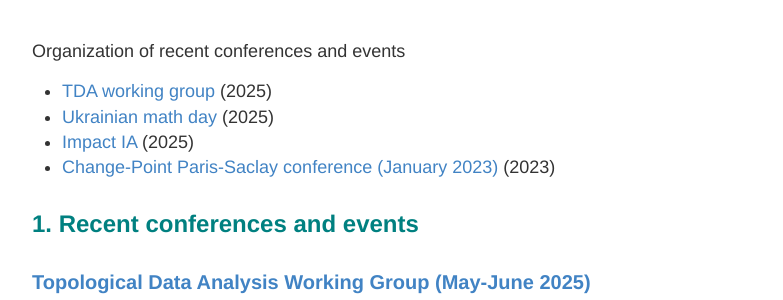
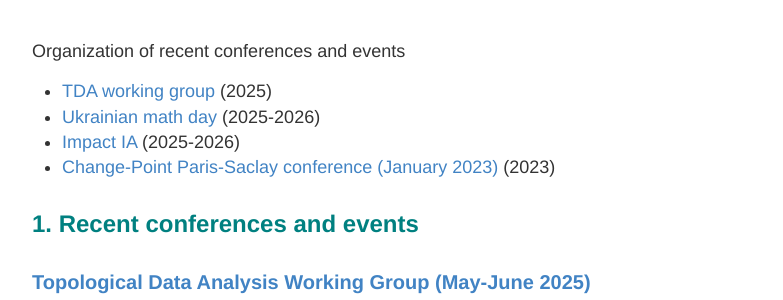
Before and after one commit to vincentrunge/vincentrunge.github.io, a Jekyll site: the page built from About.md, in a window 1280 px wide and 900 px high. Shown: the part 165-465 px from the top of the window, without its empty margins (248-1031 px from the left). Built offline with Jekyll 4.4.1, drawn with Linux system fonts in a browser that asks for light colours.

Commit message:
Update About.md

```diff
--- a/About.md
+++ b/About.md
@@ -7,8 +7,8 @@ permalink: /About/
 Organization of recent conferences and events
 
 - [TDA working group](#tda) (2025)
-- [Ukrainian math day](#ukraine) (2025)
-- [Impact IA](#impact) (2025)
+- [Ukrainian math day](#ukraine) (2025-2026)
+- [Impact IA](#impact) (2025-2026)
 - [Change-Point Paris-Saclay conference (January 2023)](#chpt) (2023)
 
 
```
